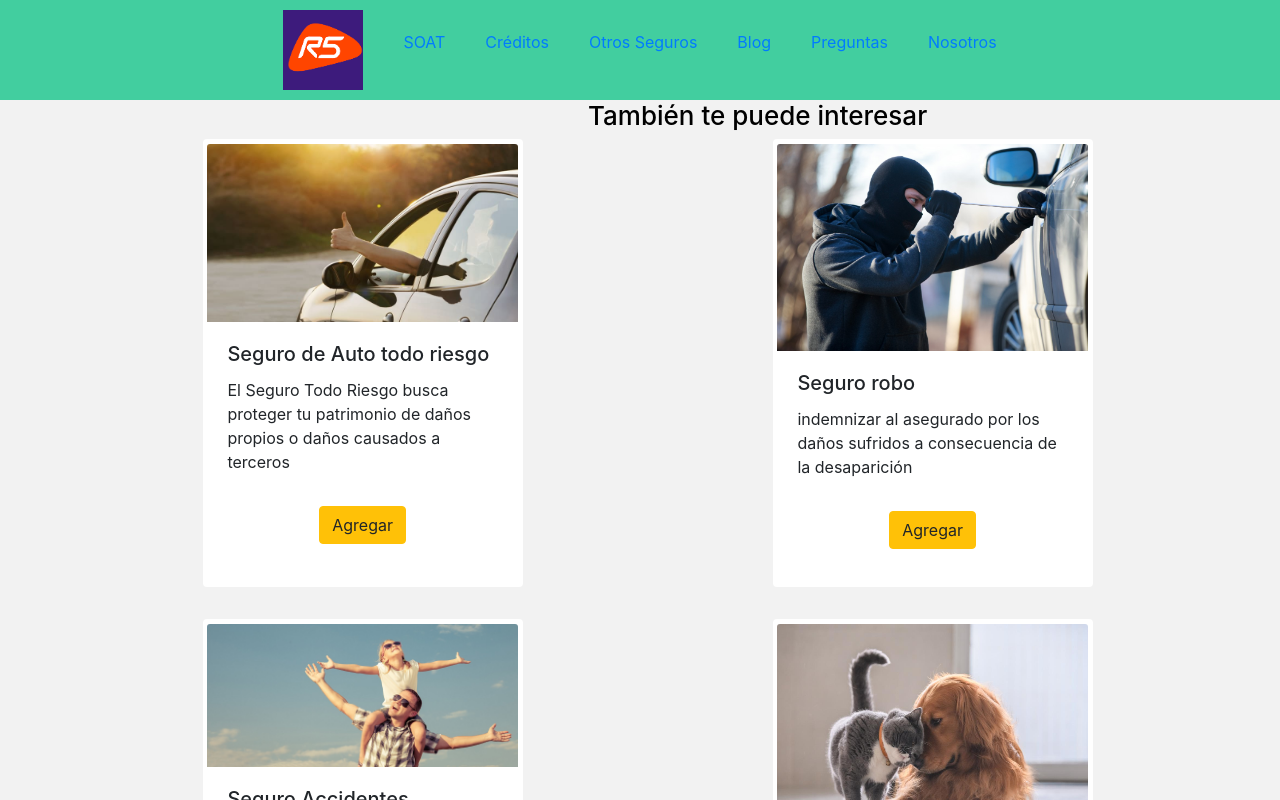
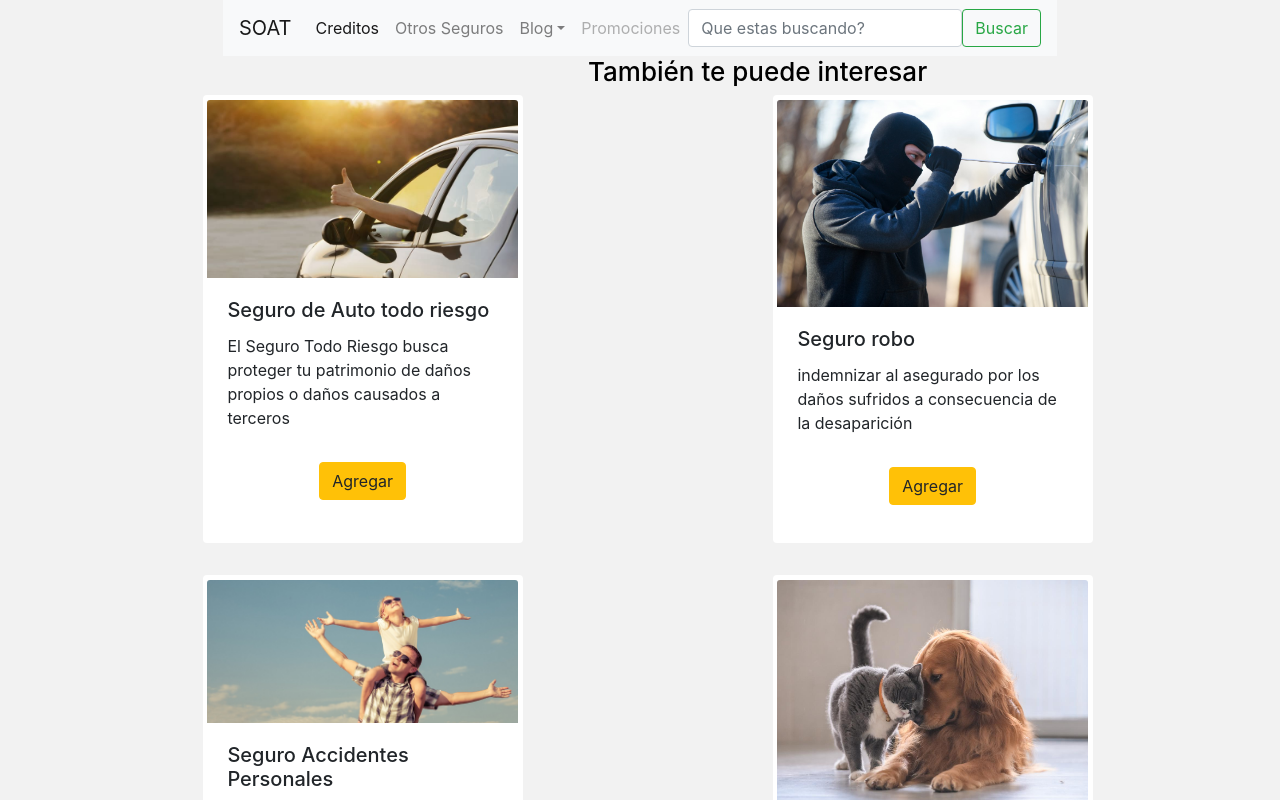
Before and after one commit to Jisel85/CheckoutGrupoR5, a React (Create React App) app: page / in a window 1280 px wide. Shown: the top 800 px of the page. Built offline with nearby package versions, Linux system fonts and the light colour scheme.

Commit message:
Realizando pruebas en Header

```diff
--- a/src/components/Header.jsx
+++ b/src/components/Header.jsx
@@ -1,17 +1,45 @@
 import React from 'react';
-import '../styles/Header.scss';
-import logoR5  from '../static/logoR5.png';
 
-const Header = () => (
-    <header className="header">
-        <img className="logo" src={logoR5} />
-        <ul><a href="/">SOAT</a> </ul>
-        <ul><a href="/">Créditos</a> </ul>
-        <ul><a href="/">Otros Seguros</a> </ul>
-        <ul><a href="/">Blog</a></ul>
-        <ul><a href="/">Preguntas</a></ul>
-        <ul><a href="/">Nosotros</a></ul>
-    </header>
-);
+function Header () {
+    return (
+       <div className="App">
+           <nav class="navbar navbar-expand-lg navbar-light bg-light">
+                <a class="navbar-brand" href="#ff00ff">SOAT</a>
+                    <button class="navbar-toggler" type="buttom" data-toggle="collapse" data-target="#navbarSupportedContent" aria-controls="navbarSupportedContent" aria-expanded="false" aria-label="Toggle navigation">
+                        <span class="navbar-toggler-icon"></span>
+                    </button>
+
+  <div class="collapse navbar-collapse" id="navbarSupportedContent">
+    <ul class="navbar-nav mr-auto">
+      <li class="nav-item active">
+        <a class="nav-link" href="#ff00">Creditos<span class="sr-only">(current)</span></a>
+      </li>
+      <li class="nav-item">
+        <a class="nav-link" href="#ff00">Otros Seguros</a>
+      </li>
+      <li class="nav-item dropdown">
+        <a class="nav-link dropdown-toggle" href="#ff00" id="navbarDropdown" role="button" data-toggle="dropdown" aria-haspopup="true" aria-expanded="false">
+          Blog
+        </a>
+        <div class="dropdown-menu" aria-labelledby="navbarDropdown">
+          <a class="dropdown-item" href="#ff00ff">¿Preguntas?</a>
+          <a class="dropdown-item" href="#ff00">Nosotros</a>
+          <div class="dropdown-divider"></div>
+          <a class="dropdown-item" href="#00ff">Comprar SOAT</a>
+        </div>
+      </li>
+      <li class="nav-item">
+        <a class="nav-link disabled" href="#ff0000" tabindex="-1" aria-disabled="true">Promociones</a>
+      </li>
+    </ul>
+    <form class="form-inline my-2 my-lg-0">
+      <input class="form-control mr-sl-2" type="search" placeholder="Que estas buscando?" aria-label="Search"/>
+      <button class="btn btn-outline-success my-2 my-sm-0" type="submit">Buscar</button>
+    </form>
+  </div>
+</nav>
+       </div>
+ )
+}
 
 export default Header;
--- a/src/containers/Recommended.jsx
+++ b/src/containers/Recommended.jsx
@@ -15,7 +15,7 @@ function Recommended() {
     <Header />
     <div className="App">
       <Container>
-        <h3 className="recommended-services">También te puede interesar</h3>
+        <h2 className="recommended-services">También te puede interesar</h2>
         <Row>
           <Col className="recommended-services_list">
             <Card className="services">
--- a/src/containers/checkout.jsx
+++ b/src/containers/checkout.jsx
@@ -76,7 +76,7 @@ const checkout = () => (
                         <div class="col-md-12 pad-adjust">
                             <div class="checkbox">
                                 <label>
-                                    <input type="checkbox" checked class="text-muted" /> Guardar esta tarjeta<a href="#">?</a>
+                                    <input type="checkbox" checked class="text-muted" /> Guardar esta tarjeta<a href="#FF">?</a>
                                 </label>
                             </div>
                         </div>
--- a/src/styles/Header.scss
+++ /dev/null
@@ -1,17 +0,0 @@
-.header {
-    align-items: center;
-    background: #42ce9f;
-    color: white;
-    display: flex;
-    height: 100px;
-    justify-content: center;
-    top: 0px;
-    width: 100%;
-  }
-
-  .logo{
-    height: 80%;
-    display: block;
-    margin: 1rem auto rem 36rem;
-
-  }
```
Also changed, not shown: src/static/logoR5.png.
